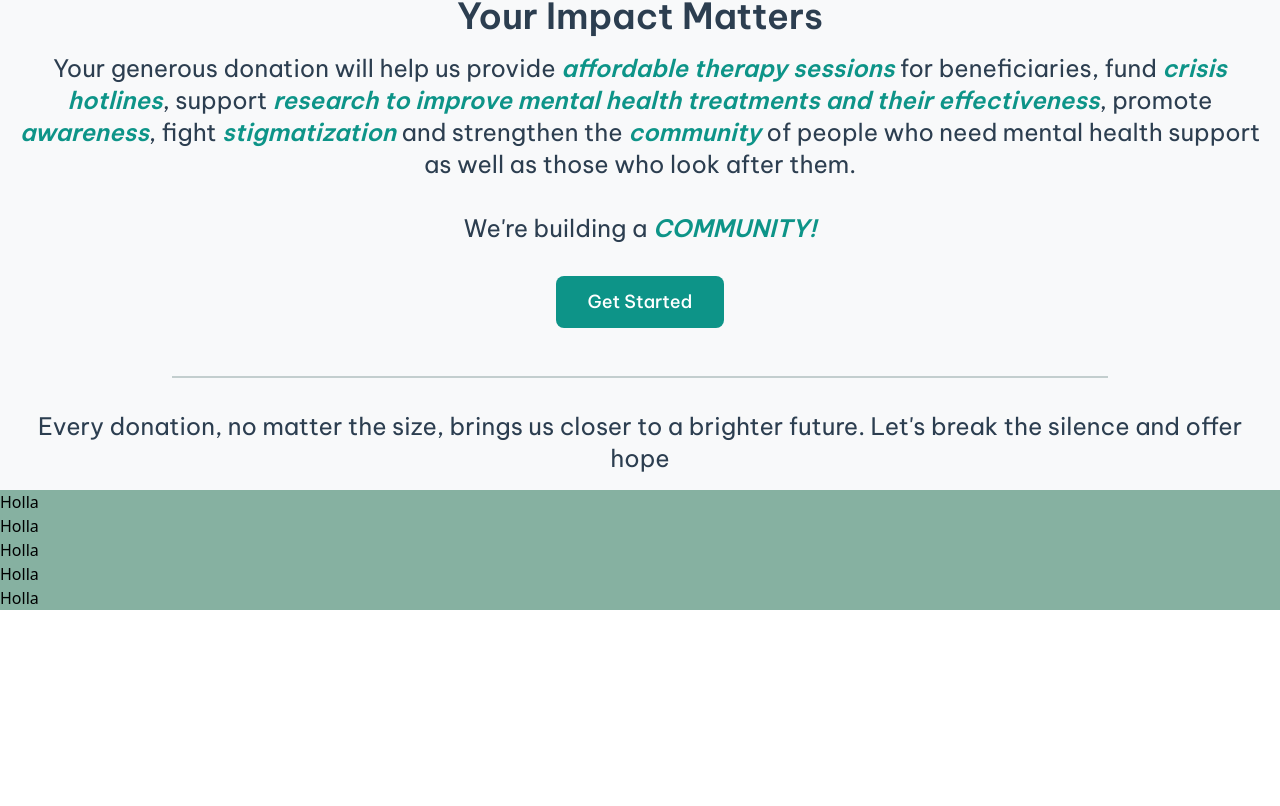
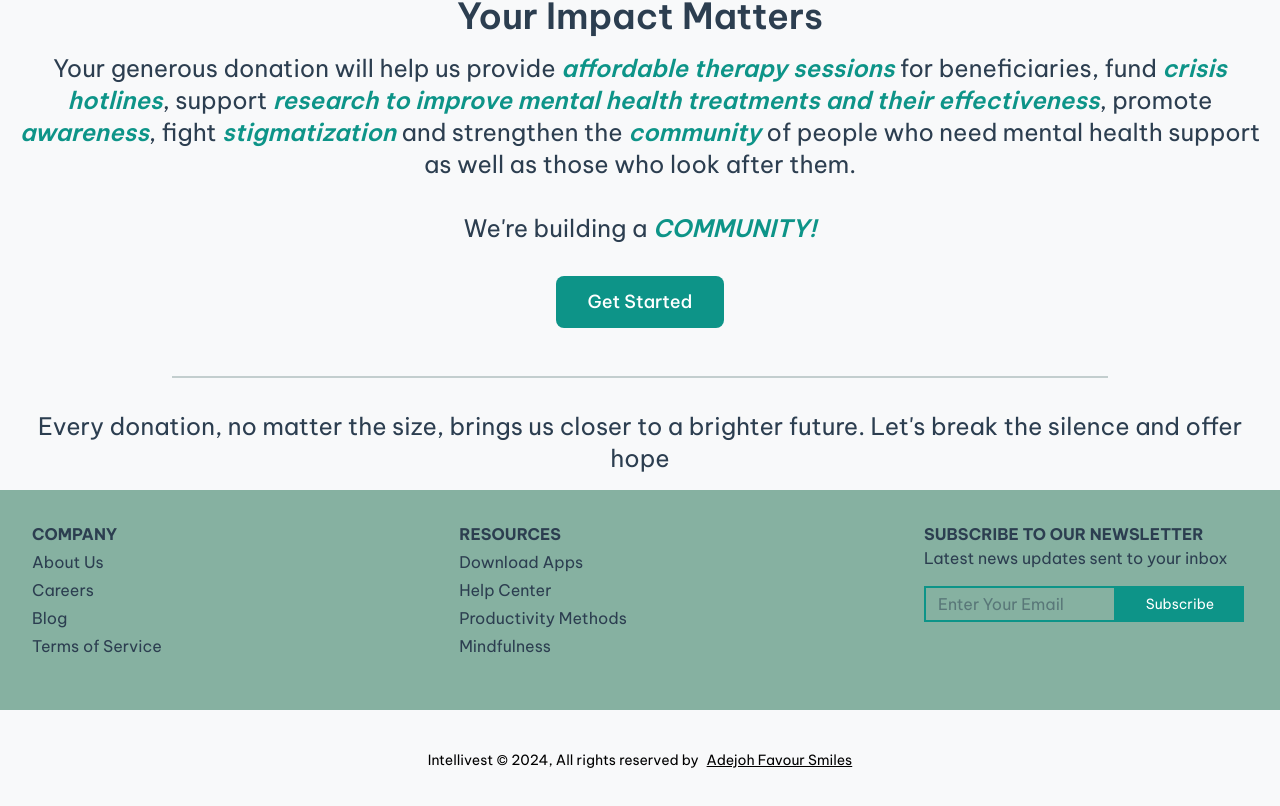
Before and after one commit to EmperorSmiles/Clarity, a React (Vite) app: page / in a window 1280 px wide. Shown: the part 1744-2550 px from the top of the page. Before the commit the page ends 2354 px from the top, so only its background shows below. Built offline with nearby package versions, Linux system fonts and the light colour scheme.

Commit message:
Fleshing Footer

```diff
--- a/src/components/Footer.tsx
+++ b/src/components/Footer.tsx
@@ -2,20 +2,119 @@ import React from "react";
 
 const Footer = () => {
   return (
-    <footer className="bg-primary-light">
-      <ul>
-        <li>Holla</li>
-
-        <li>Holla</li>
-
-        <li>Holla</li>
-
-        <li>Holla</li>
-
-        <li>Holla</li>
-      </ul>
+    <footer className="bg-primary-light font-vietnam">
+      <div className="md:grid md:grid-cols-2 lg:flex justify-between p-8 lg:p-8 text-text-light">
+        <ul className="mb-4">
+          <li className="font-bold pb-1 ">COMPANY</li>
+          <li className="pb-1">About Us</li>
+          {/* <li className="pb-1">About Us</li> */}
+          <li className="pb-1">Careers</li>
+          <li className="pb-1">Blog</li>
+          <li className="pb-1">Terms of Service</li>
+        </ul>
+        <ul className="mb-4">
+          <li className="font-bold pb-1">RESOURCES</li>
+          <li className="pb-1">Download Apps</li>
+          <li className="pb-1">Help Center</li>
+          <li className="pb-1">Productivity Methods</li>
+          <li className="pb-1">Mindfulness </li>
+        </ul>
+        {/* <ul className="mb-4">
+          <li className="font-bold pb-1 text-black">FEATURES</li>
+          <li className="pb-1">About Us</li>
+          <li className="pb-1">For Teams</li>
+          <li className="pb-1">Template</li>
+        </ul> */}
+        <div className="pr-1">
+          <h1 className="text-text-light font-bold">
+            SUBSCRIBE TO OUR NEWSLETTER
+          </h1>
+          <p>Latest news updates sent to your inbox</p>
+          <div className="flex mt-4 text-text-light">
+            <input
+              type="email"
+              name="email"
+              id=""
+              placeholder="Enter Your Email"
+              className="bg-transparent border-2 border-teal-600 w-48 h-9 p-3 focus:border-teal-600 placeholder-text-light placeholder-opacity-50"
+            />
+            <button
+              type="button"
+              className="bg-teal-600 hover:bg-teal-700 w-32 py-1.5 h text-white text-xs lg:text-sm"
+            >
+              Subscribe
+            </button>
+          </div>
+        </div>
+      </div>
+      <div className="bg-background-light  text-center py-10 text-xs lg:text-sm">
+        Intellivest &copy; 2024, All rights reserved by
+        <a
+          className="underline ml-2"
+          href={"https://github.com/EmperorSmiles"}
+          target="blank"
+        >
+          Adejoh Favour Smiles
+        </a>
+      </div>
     </footer>
   );
 };
 
+// export default function Footer() {
+//   return (
+//     <div className="bg-gray-100 h-full flex flex-col">
+//       <div className="md:grid md:grid-cols-2 lg:flex justify-between p-8 lg:p-8 text-gray-700">
+//         <ul className="mb-4">
+//           <li className="font-bold pb-1 text-black">FEATURES</li>
+//           <li className="pb-1">How it Works</li>
+//           <li className="pb-1">For Teams</li>
+//           <li className="pb-1">Template</li>
+//         </ul>
+//         <ul className="mb-4">
+//           <li className="font-bold pb-1 text-black">COMPANY</li>
+//           <li className="pb-1">About Us</li>
+//           <li className="pb-1">Careers</li>
+//           <li className="pb-1">Blog</li>
+//         </ul>
+//         <ul className="mb-4">
+//           <li className="font-bold pb-1 text-black">RESOURCES</li>
+//           <li className="pb-1">Download Apps</li>
+//           <li className="pb-1">Help Center</li>
+//           <li className="pb-1">Productivity Methods</li>
+//         </ul>
+//         <div className="pr-1">
+//           <h1 className="text-black font-bold">SUBSCRIBE TO OUR NEWSLETTER</h1>
+//           <p>Latest news updates sent to your inbox</p>
+//           <div className="flex mt-4">
+//             <input
+//               type="email"
+//               name="email"
+//               id=""
+//               placeholder="Enter Your Email"
+//               className="bg-transparent border-2 border-gray-800 w-48 h-9 p-3 focus:border-gray-800"
+//             />
+//             <button
+//               type="button"
+//               className="bg-gray-800 w-32 py-1.5 h text-white text-xs lg:text-sm"
+//             >
+//               Subscribe
+//             </button>
+//           </div>
+//         </div>
+//       </div>
+//       <div className="bg-slate-200 text-center py-10 text-xs lg:text-sm">
+//         Intellivest &copy; 2024, All rights reserved by
+//         <Link
+//           className="underline ml-2"
+//           href={"https://github.com/EmperorSmiles"}
+//           target="blank"
+//         >
+//           Adejoh Favour Smiles
+//         </Link>
+//       </div>
+//     </div>
+//   );
+// }
+
 export default Footer;
```
